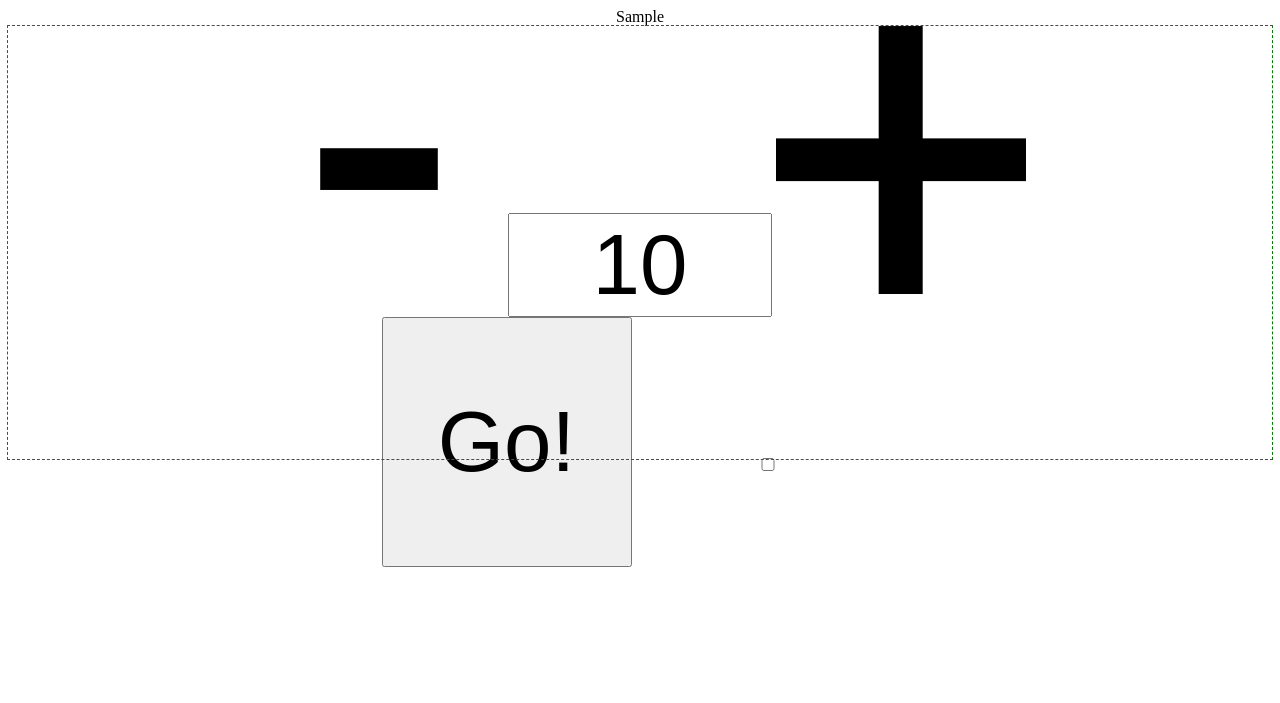
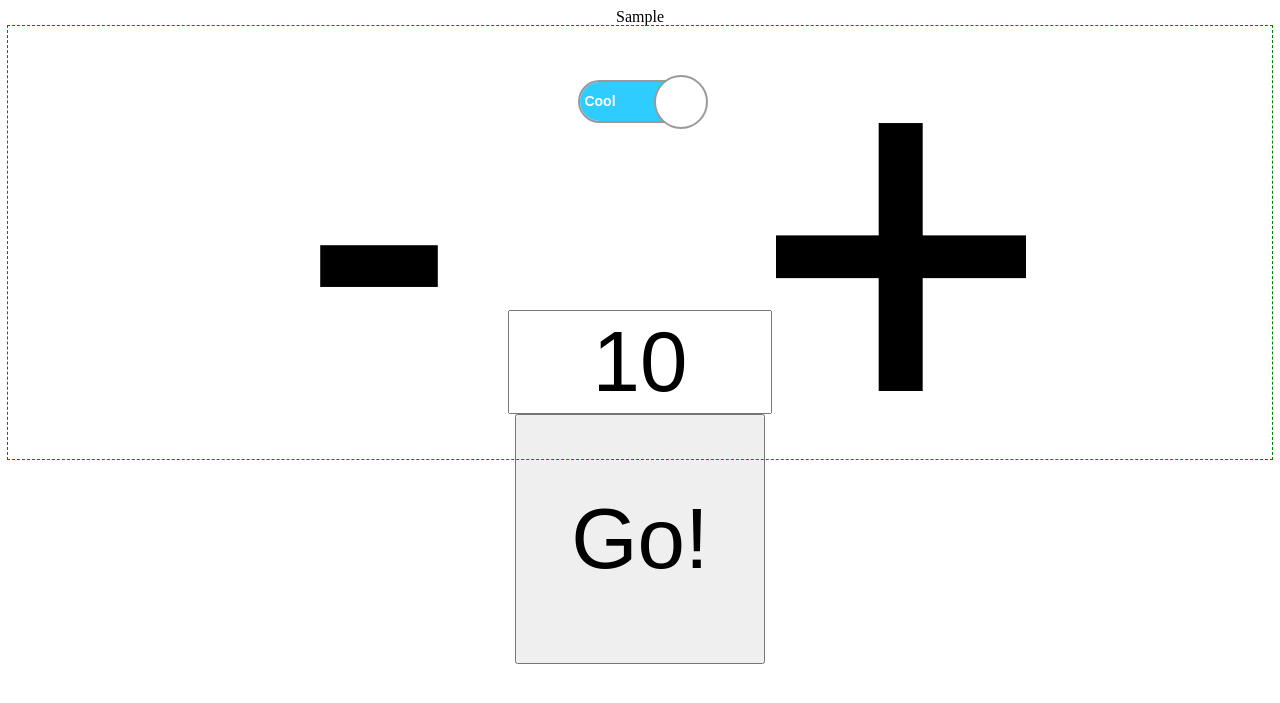
Before and after one commit to wywin/Rubustat, a Flask app: template templates/form.html in a window 1280 px wide. Shown: the top 703 px of the page. Run offline with Flask 2, Linux system fonts and the light colour scheme; the template is opened without the code that fills it: most values are stand-ins (such as "Sample title", 1, 10 or a date in 2020).

Commit message:
added mode switcher

```diff
--- a/rubustat_web_interface.py
+++ b/rubustat_web_interface.py
@@ -12,7 +12,7 @@ app.secret_key = 'A0Zr98j/3yX R~XHH!jmN]LWX/,?RT'
 ZIP = 37216
 
 #start the daemon in the background
-subprocess.Popen("./rubustat_daemon.py", shell=True)
+#subprocess.Popen("./rubustat_daemon.py", shell=True)
 
 def getWeather():
     result = pywapi.get_weather_from_yahoo( str(ZIP), units = 'imperial' )
@@ -24,20 +24,32 @@ def getWeather():
 
 @app.route('/')
 def my_form():
-    f = open("set_temp", "r")
-    targetTemp = f.readline()
+    f = open("status", "r")
+    targetTemp = f.readline().strip()
+    mode = f.readline()
     f.close()
     weatherString = getWeather()
     indoor_temp = getIndoorTemp()
-    return render_template("form.html", targetTemp = targetTemp, weatherString = weatherString)
+    #the switch is in the "cool" position when the checkbox is checked
+    if mode == "heat":
+        checked = ""
+    elif mode == "cool":
+        checked = "checked=\"checked\""
+    else:
+        checked = "Something broke"
+    return render_template("form.html", targetTemp = targetTemp, weatherString = weatherString, checked = checked)
 
 @app.route("/", methods=['POST'])
 def my_form_post():
 
     text = request.form['text']
+    mode = "heat"
+    #if it returns it, it is checked
+    if 'onoffswitch' in request.form:
+        mode = "cool"
     newTargetTemp = text.upper()
-    f = open("set_temp", "w")
-    f.write(newTargetTemp)
+    f = open("status", "w")
+    f.write(newTargetTemp + "\n" + mode)
     f.close()
     flash("New temperature of " + newTargetTemp + " set!")
     return redirect(url_for('my_form'))
--- a/static/increment.js
+++ b/static/increment.js
@@ -1,8 +1,6 @@
 function increment(myInput) {
-  // use Mike Samuel's code here
   myInput.value = (+myInput.value + 1) || 0;
 }
 function decrement(myInput) {
-  // use Mike Samuel's code here
   myInput.value = (myInput.value - 1) || 0;
 }
--- /dev/null
+++ b/static/lame.css
@@ -0,0 +1,71 @@
+
+/* switch thanks to this fancy generator: http://proto.io/freebies/onoff/ */
+.aspectwrapper {
+	display: inline-block; /* shrink to fit */
+	width: 100%; /* whatever width you like */
+	position: relative; /* so .content can use position: absolute */
+}
+.aspectwrapper::after {
+	padding-top: 34.25%; /* percentage of containing block _width_ */
+	display: block;
+	content: '';
+}
+.content {
+	position: absolute;
+	top: 0; bottom: 0; right: 0; left: 0; /* follow the parent's edges */
+	outline: thin dashed green; /* just so you can see the box */
+}
+input {
+    font-size: 64pt;
+    width: 256px;
+    text-align: center
+}
+
+/*the switch bit*/
+
+.onoffswitch {
+position: relative; width: 125px;
+-webkit-user-select:none; -moz-user-select:none; -ms-user-select: none;
+}
+.onoffswitch-checkbox {
+display: none;
+}
+.onoffswitch-label {
+display: block; overflow: hidden; cursor: pointer;
+border: 2px solid #999999; border-radius: 49px;
+}
+.onoffswitch-inner {
+width: 200%; margin-left: -100%;
+-moz-transition: margin 0.3s ease-in 0s; -webkit-transition: margin 0.3s ease-in 0s;
+-o-transition: margin 0.3s ease-in 0s; transition: margin 0.3s ease-in 0s;
+}
+.onoffswitch-inner:before, .onoffswitch-inner:after {
+float: left; width: 50%; height: 39px; padding: 0; line-height: 39px;
+font-size: 14px; color: white; font-family: Trebuchet, Arial, sans-serif; font-weight: bold;
+-moz-box-sizing: border-box; -webkit-box-sizing: border-box; box-sizing: border-box;
+}
+.onoffswitch-inner:before {
+content: "Cool";
+padding-right: 80px;
+background-color: #2FCCFF; color: #FFFFFF;
+}
+.onoffswitch-inner:after {
+content: "Heat";
+padding-right: 10px;
+background-color: #FF0000; color: #FFFFFF;
+text-align: right;
+}
+.onoffswitch-switch {
+width: 50px; margin: -5.5px;
+background: #FFFFFF;
+border: 2px solid #999999; border-radius: 49px;
+position: absolute; top: 0; bottom: 0; right: 82px;
+-moz-transition: all 0.3s ease-in 0s; -webkit-transition: all 0.3s ease-in 0s;
+-o-transition: all 0.3s ease-in 0s; transition: all 0.3s ease-in 0s;
+}
+.onoffswitch-checkbox:checked + .onoffswitch-label .onoffswitch-inner {
+margin-left: 0;
+}
+.onoffswitch-checkbox:checked + .onoffswitch-label .onoffswitch-switch {
+right: 0px;
+}
--- a/static/switch.js
+++ /dev/null
@@ -1,33 +0,0 @@
-$(document).ready(function() {
-
-    // Iterate over checkboxes
-    $("input[type=checkbox].switch").each(function() {
-
-    // Insert mark-up for switch
-        $(this).before(
-            '<span class="switch">' +
-            '<span class="mask" /><span class="background" />' +
-            '</span>'
-    );
-    // Hide checkbox
-    $(this).hide();
-
-    // Set inital state
-    if (!$(this)[0].checked) {
-    $(this).prev().find(".background").css({left: "-56px"});
-    }
-    }); // End each()
-
-    // Toggle switch when clicked
-    $("span.switch").click(function() {
-    // If on, slide switch off
-    if ($(this).next()[0].checked) {
-    $(this).find(".background").animate({left: "-56px"}, 200);
-    // Otherwise, slide switch on
-    } else {
-    $(this).find(".background").animate({left: "0px"}, 200);
-    }
-    // Toggle state of checkbox
-    $(this).next()[0].checked = !$(this).next()[0].checked;
-    });
-}); // End ready()
--- a/templates/form.html
+++ b/templates/form.html
@@ -1,66 +1,7 @@
 <!DOCTYPE html>
 
-<!-- switch thanks to tutorial here: http://www.maissan.net/articles/jquery-switch -->
-<style type="text/css">
-	.aspectwrapper {
-		display: inline-block; /* shrink to fit */
-		width: 100%; /* whatever width you like */
-		position: relative; /* so .content can use position: absolute */
-	}
-	.aspectwrapper::after {
-		padding-top: 34.25%; /* percentage of containing block _width_ */
-		display: block;
-		content: '';
-	}
-	.content {
-		position: absolute;
-		top: 0; bottom: 0; right: 0; left: 0; /* follow the parent's edges */
-		outline: thin dashed green; /* just so you can see the box */
-	}
-	input {
-	    font-size: 64pt;
-	    width: 256px;
-	    text-align: center
-	}
-
-	/*the switch bit*/
-
-
-    /* Container */
-    .switch {
-    cursor: pointer;
-    display: inline-block;
-    overflow: hidden;
-    position: relative;
-    width: 105px;
-    height: 30px;
-    vertical-align: middle;
-    }
-    /* Background image */
-    .switch .background {
-    background: url('static/switch-background.png');
-    display: block;
-    position: absolute;
-    top: 0;
-    left: 0;
-    width: 161px;
-    height: 30px;
-    }
-    /* Mask */
-    .switch .mask {
-    background: url('satic/switch-mask.png');
-    display: block;
-    position: absolute;
-    top: 0;
-    left: 0;
-    width: 105px;
-    height: 30px;
-    }
-
-
-</style>
-
-<html lang="en">
+<link rel="stylesheet" type="text/css" href="../static/lame.css">
+<script src="../static/increment.js"></script>
 
 <center>
 {% with messages = get_flashed_messages() %}
@@ -74,30 +15,32 @@
 {% endwith %}
 
 {{ weatherString|safe}}
-</center>
+<div class="aspectwrapper">
+	<div class="content">
+	    <form action="." method="POST">
 
-<script src="../static/increment.js"></script>
-<script src="../static/switch.js"></script>
-<body>
+	    	<br><br><br>
 
-	<div class="aspectwrapper">
-    	<div class="content">
-		    <form action="." method="POST">
-		    	<center>
-		    	<img src='static/minus-250.png' onclick="decrement(this.parentNode.getElementsByTagName('input')[0]);" />
+	    		<div class="onoffswitch">
+				<input type="checkbox" name="onoffswitch" class="onoffswitch-checkbox" id="myonoffswitch" {{ checked }}>
+				<label class="onoffswitch-label" for="myonoffswitch">
+						<div class="onoffswitch-inner"></div>
+						<div class="onoffswitch-switch"></div>
+					</label>
+				</div>
 
-		        <input type="text" name="text" value= {{ targetTemp }}>
+	    	<img src='static/minus-250.png' onclick="decrement(document.getElementsByTagName('input')[1]);" />
 
-		        <img src='static/plus-250.png' onclick="increment(this.parentNode.getElementsByTagName('input')[0]);" />
-		        <br>
-		        <input type="submit" style="height: 250px; width: 250px" name="my-form" value="Go!">
+	        <input type="text" name="text" value={{ targetTemp }}>
 
-			    <input type="checkbox" name="switch" value="Heat">
+	        <img src='static/plus-250.png' onclick="increment(document.getElementsByTagName('input')[1]);" />
+	        <br>
+	        <input type="submit" style="height: 250px; width: 250px" name="my-form" value="Go!">
 
-		        </center>
-		    </form>
-		</div>
+	        </center>
+	    </form>
 	</div>
+</div>
 
-</body>
+
 </html>
```
Also changed, not shown: getIndoorTemp.py (+1 -21 lines), rubustat_daemon.py (+8 -20 lines), README.md, 2 other files.
